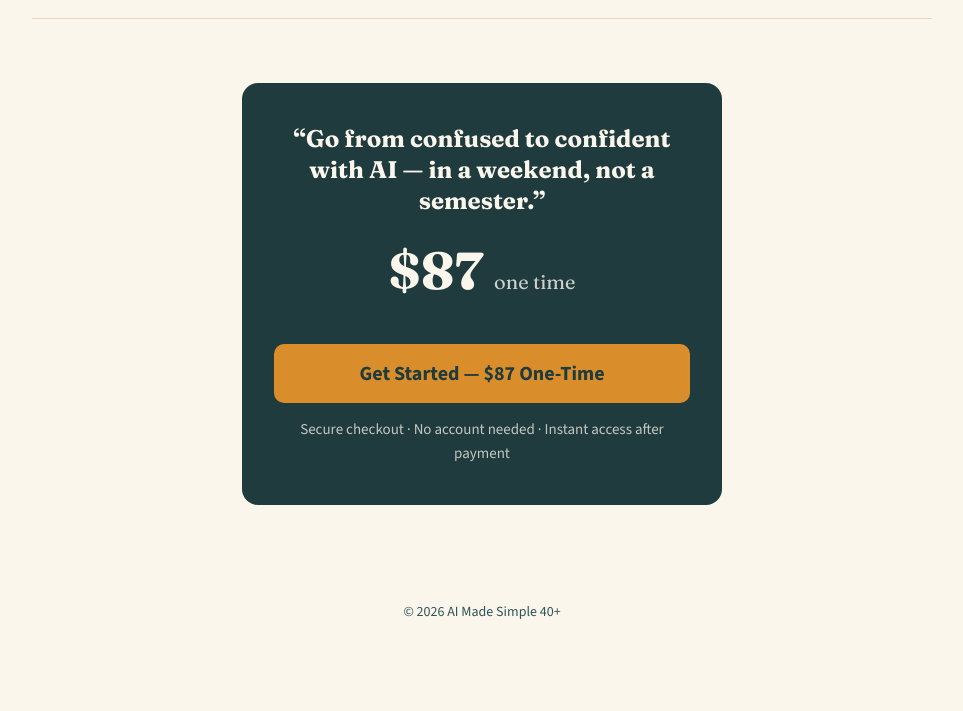
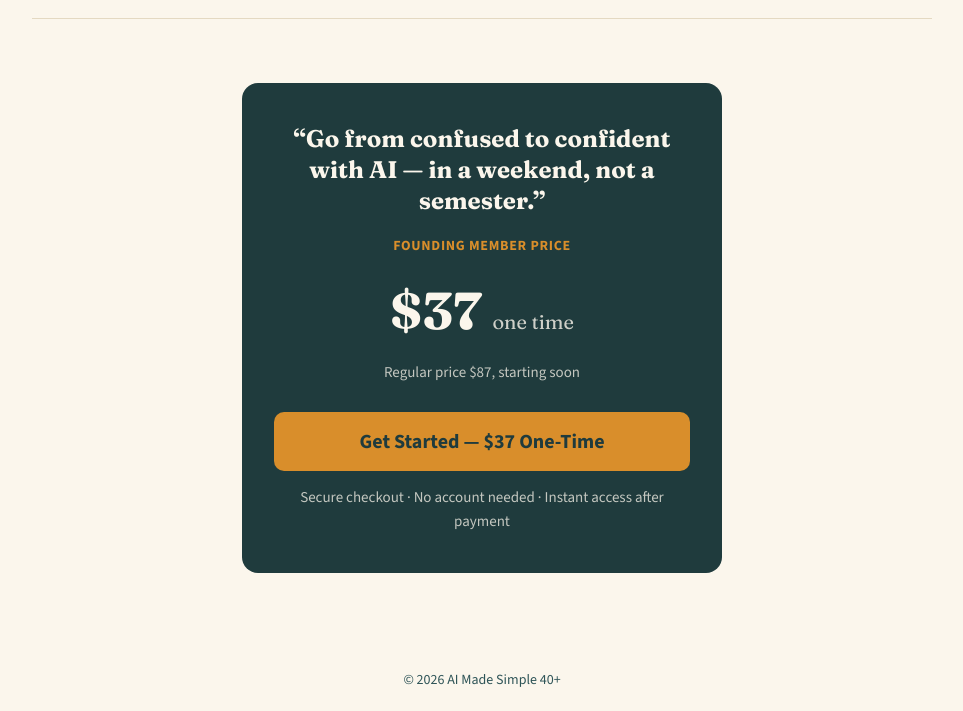
Before and after one commit to rfauvor-dot/ai-made-simple-landing, a Flask app: page / in a window 1280 px wide. Shown: the part 2696-3407 px from the top of the page, without its empty margins (158-1121 px from the left). Before the commit the page ends 3315 px from the top, so only its background shows below. Run offline with Flask 3, Linux system fonts and the light colour scheme; some libraries are stand-ins or nearby versions.

Commit message:
Launch $37 founding member price (was $87)
Founding-member launch pricing: checkout charges $37, landing page shows
Founding Member Price $37 one time / Regular price $87 starting soon.

```diff
--- a/app.py
+++ b/app.py
@@ -75,7 +75,7 @@ COURSE_DELIVERY_URL = os.environ.get("COURSE_DELIVERY_URL", "https://ai-made-sim
 
 DOMAIN = os.environ.get("DOMAIN", "https://ai-made-simple-landing.onrender.com")
 
-COURSE_PRICE_CENTS = 8700  # $87.00
+COURSE_PRICE_CENTS = 3700  # $37.00 -- founding member launch price (was $87.00)
 COURSE_NAME = "AI Made Simple 40+"
 
 
--- a/templates/index.html
+++ b/templates/index.html
@@ -142,8 +142,10 @@ src="https://www.facebook.com/tr?id=1579388190637957&ev=PageView&noscript=1"
     padding:40px 32px;
   }
   .price-card h3{color:var(--cream);font-size:24px;line-height:1.3;}
+  .founding-label{font-size:14px;font-weight:700;letter-spacing:0.05em;text-transform:uppercase;color:var(--amber);margin-top:18px;}
   .price{font-size:52px;font-weight:700;font-family:'Fraunces',serif;margin:12px 0;}
   .price span{font-size:20px;font-weight:400;opacity:0.8;}
+  .regular-price{font-size:15px;opacity:0.75;margin-top:-4px;margin-bottom:8px;}
   .cta-btn{
     display:inline-block;
     background:var(--amber);
@@ -225,8 +227,10 @@ src="https://www.facebook.com/tr?id=1579388190637957&ev=PageView&noscript=1"
 <div class="pricing wrap">
   <div class="price-card">
     <h3>&ldquo;Go from confused to confident with AI &mdash; in a weekend, not a semester.&rdquo;</h3>
-    <div class="price">$87 <span>one time</span></div>
-    <button class="cta-btn" id="checkout-button">Get Started &mdash; $87 One-Time</button>
+    <div class="founding-label">Founding Member Price</div>
+    <div class="price">$37 <span>one time</span></div>
+    <div class="regular-price">Regular price $87, starting soon</div>
+    <button class="cta-btn" id="checkout-button">Get Started &mdash; $37 One-Time</button>
     <div class="reassure">Secure checkout &middot; No account needed &middot; Instant access after payment</div>
     <div class="error-msg" id="error-msg"></div>
   </div>
@@ -260,7 +264,7 @@ src="https://www.facebook.com/tr?id=1579388190637957&ev=PageView&noscript=1"
       errorMsg.textContent = "We couldn't start checkout. Please try again in a moment.";
       errorMsg.style.display = "block";
       button.disabled = false;
-      button.textContent = "Get Started — $87 One-Time";
+      button.textContent = "Get Started — $37 One-Time";
     }
   });
 </script>
```
